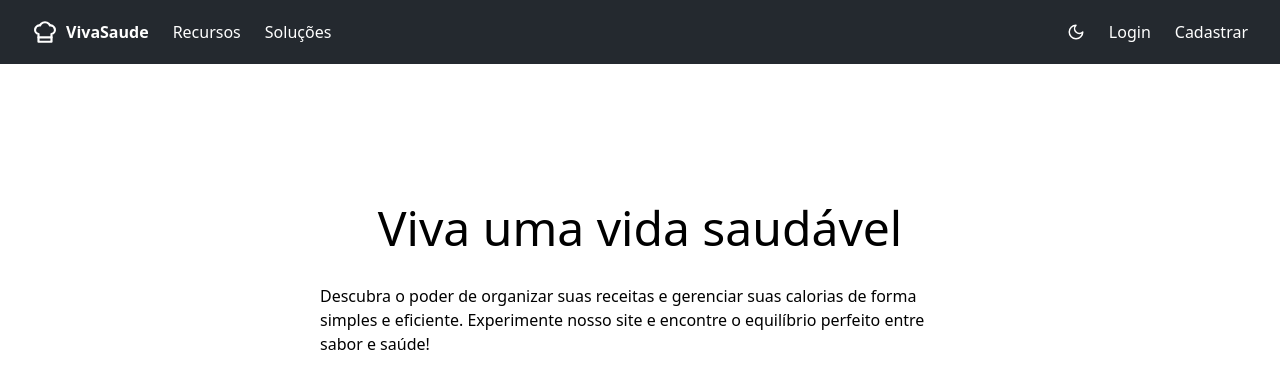
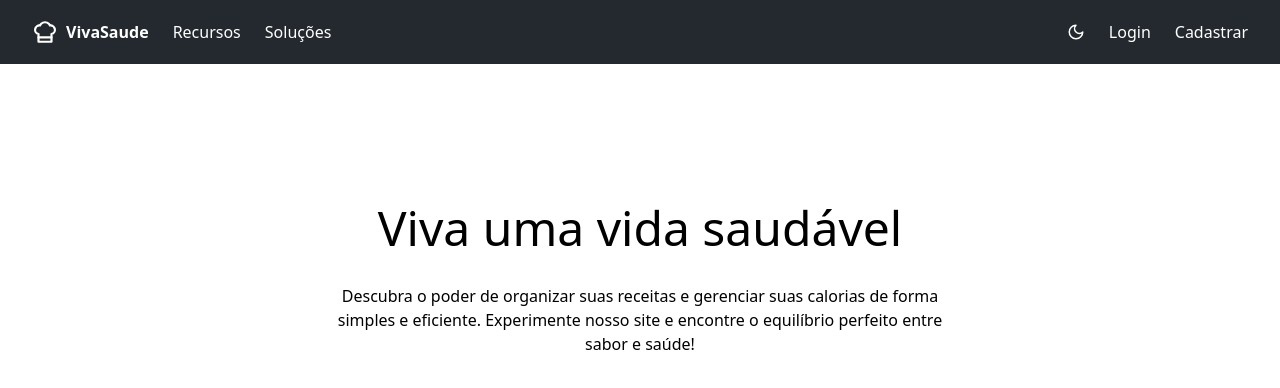
Before and after one commit to Thiago-duart/vivaSaude-front, a Next.js app: page / in a window 1280 px wide. Shown: the top 388 px of the page. Built offline with nearby package versions, Linux system fonts and the light colour scheme.

Commit message:
feat: test loading page

```diff
--- a/app/(auth)/page.tsx
+++ b/app/(auth)/page.tsx
@@ -4,7 +4,7 @@ export default function InitialPage() {
       <div className="w-full h-[90vh] 2xl:h-[93.3vh]">
         <div className="flex flex-col gap-5 items-center  py-32">
           <h1 className="text-[3rem]">Viva uma vida saudável</h1>
-          <p className="w-1/2">
+          <p className="w-1/2 text-center">
             {" "}
             Descubra o poder de organizar suas receitas e gerenciar suas
             calorias de forma simples e eficiente. Experimente nosso site e
--- /dev/null
+++ b/app/(home)/food/loading.tsx
@@ -0,0 +1,7 @@
+export default function Loading() {
+  return (
+    <>
+      <p>loading...</p>
+    </>
+  );
+}
--- a/app/home/layout.tsx
+++ b/app/(home)/layout.tsx
@@ -1,4 +1,6 @@
+import { Suspense } from "react";
 import { Aside } from "../interface";
+import Loading from "./food/loading";
 
 export default function HomeLayout({
   children,
@@ -6,11 +8,11 @@ export default function HomeLayout({
   children: React.ReactNode;
 }) {
   return (
-    <>
+    <Suspense fallback={<Loading />}>
       <div className="flex h-screen ">
         <Aside />
         <section className="w-full 2xl:h-screen p-12">{children}</section>
       </div>
-    </>
+    </Suspense>
   );
 }
--- /dev/null
+++ b/app/interface/components/LoadingSkeleton/LoadingSkeleton.tsx
@@ -0,0 +1,8 @@
+export function LoadingSkeleton() {
+  return (
+    <>
+      {" "}
+      <h1>loading</h1>
+    </>
+  );
+}
--- a/app/style/globals.css
+++ b/app/style/globals.css
@@ -8,9 +8,6 @@ html {
   -webkit-font-smoothing: antialiased
 }
 
-
-
-
 ::-webkit-scrollbar {
   background-color: transparent;
 }
```
Also changed, not shown: package.json (+13 -13 lines), app/(home)/dashboard/addcard/action.ts (renamed from app/home/dashboard/addcard/action.ts), app/(home)/dashboard/addcard/page.tsx (renamed from app/home/dashboard/addcard/page.tsx), app/(home)/dashboard/page.tsx (renamed from app/home/dashboard/page.tsx), app/(home)/food/page.tsx (renamed from app/home/food/page.tsx), app/(home)/shopping/page.tsx (renamed from app/home/shopping/page.tsx).
